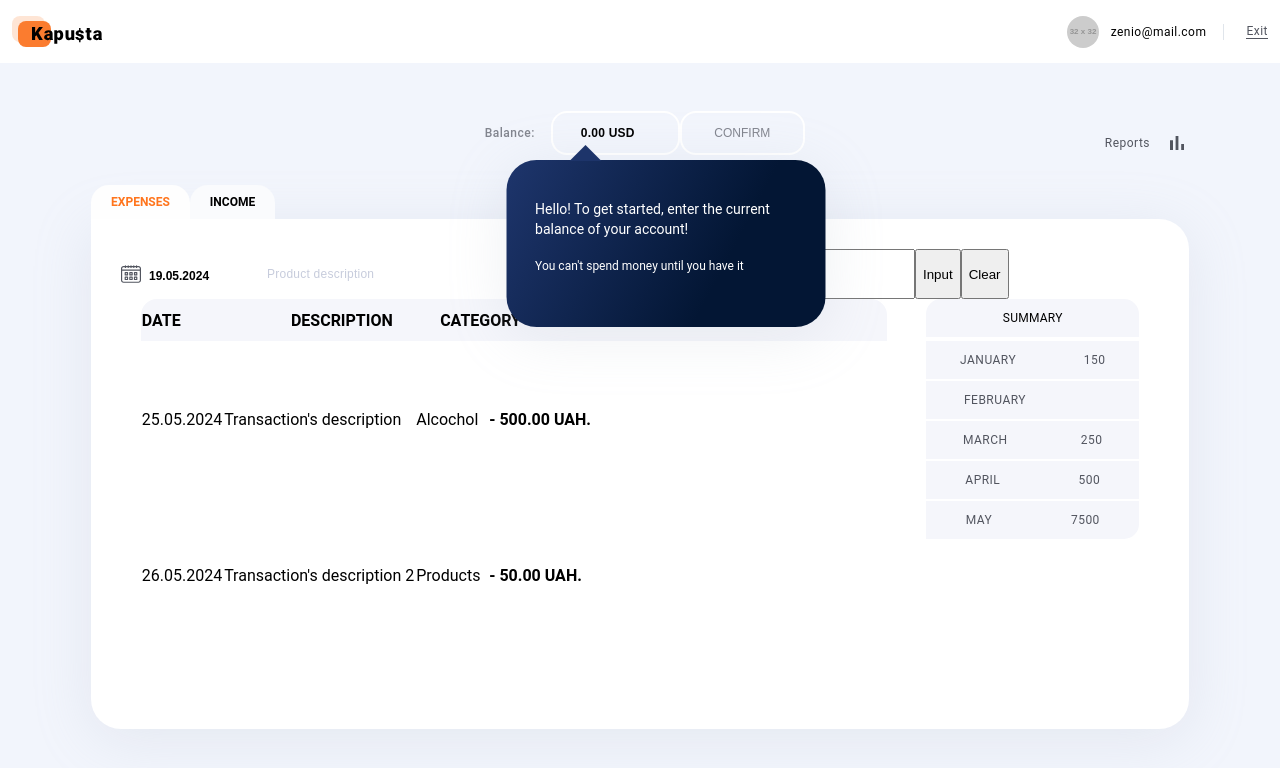
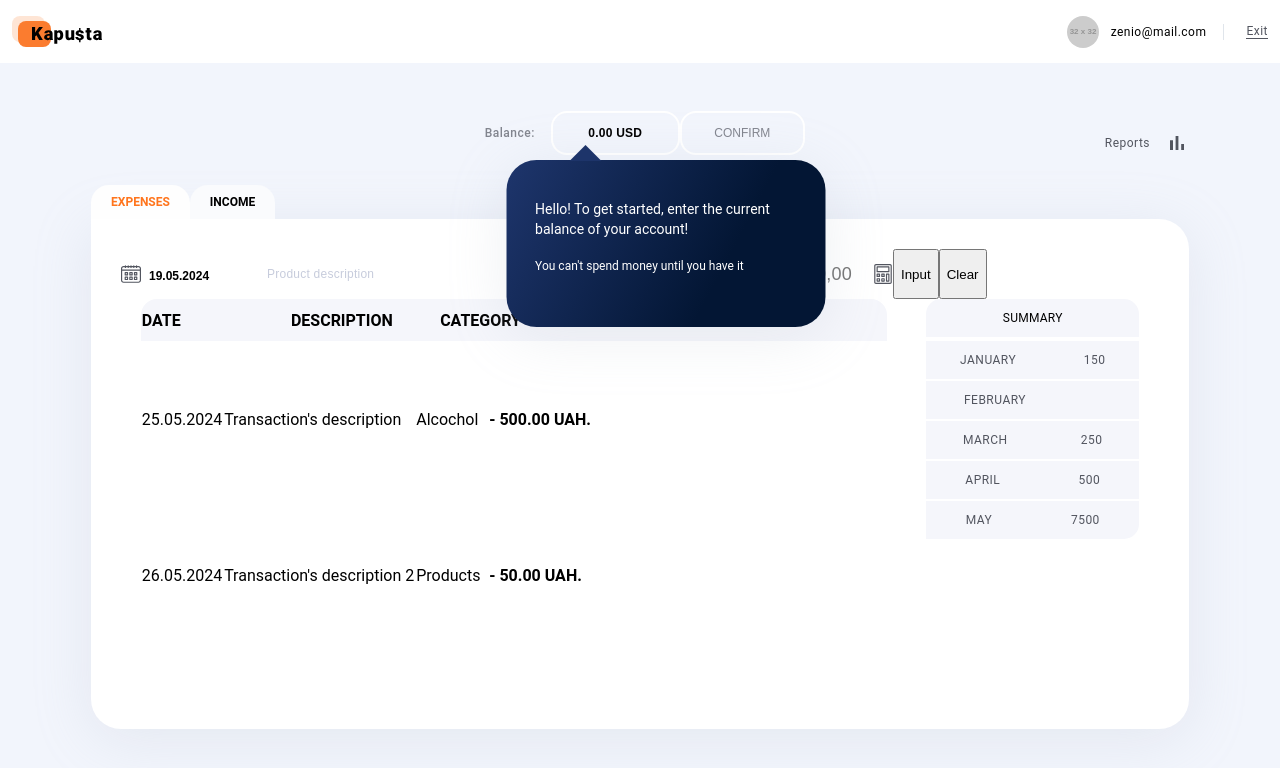
Before and after one commit to 831230/kapusta-architecture, a React (Create React App) app: page / in a window 1280 px wide. Both pictures are taken after typing "name@example.com", "Sample123" into the empty fields and a click on the button "LOG IN". Shown: the top 768 px of the page. Built offline with nearby package versions, Linux system fonts and the light colour scheme.

Commit message:
input value

```diff
--- a/src/components/Balance/Balance.module.css
+++ b/src/components/Balance/Balance.module.css
@@ -7,8 +7,6 @@
   gap: 16px;
   justify-content: center;
   margin-bottom: 20px;
-
-  z-index: 9999;
 }
 
 .BalanceLabel {
--- a/src/components/ExpensesIncomeForm/ExpensesIncomeForm.jsx
+++ b/src/components/ExpensesIncomeForm/ExpensesIncomeForm.jsx
@@ -4,6 +4,8 @@ import CreateDatePicker from '../DatePickerForm/DatePicker';
 import Select from 'react-select';
 
 import styles from './ExpensesIncomeForm.module.css';
+
+import calculator from '../../assets/calculator.svg';
 
 const categoryOptions = [
   { value: 'products', label: 'Products' },
@@ -32,6 +34,7 @@ const ExpensesIncomeForm = ({ callback, actionType, categories }) => {
       ...provided,
       zIndex: 5,
       height: '50px',
+      border: 'none',
       borderColor: state.isFocused ? '#FF751D' : provided.borderColor,
       '&:hover': {
         borderColor: '#FF751D',
@@ -65,7 +68,17 @@ const ExpensesIncomeForm = ({ callback, actionType, categories }) => {
           styles={customSelectStyles}
         />
 
-        <input type="number" placeholder="0,00" onChange={(e) => setAmount(e.target.value)} value={amount} />
+        <div className={styles.ExpensesIncomeFormInputValueContainer}>
+          <input
+            className={styles.ExpensesIncomeFormInputValue}
+            type="number"
+            placeholder="0,00"
+            onChange={(e) => setAmount(e.target.value)}
+            value={amount}
+            min="0"
+          />
+          <img className={styles.ExpensesIncomeFormInputValueIcon} src={calculator} alt="calculator icon" />
+        </div>
       </div>
       <button type="button" onClick={sendNewExpenseIncome}>
         Input
--- a/src/components/ExpensesIncomeForm/ExpensesIncomeForm.module.css
+++ b/src/components/ExpensesIncomeForm/ExpensesIncomeForm.module.css
@@ -28,19 +28,6 @@
   margin-left: 32px;
 }
 
-.ExpensesIncomeFormInputValue {
-  border: none;
-  outline: none;
-  background: none;
-
-  color: var(--description-color);
-  font-size: 12px;
-  letter-spacing: 0.24px;
-  font-weight: 900;
-
-  padding: 10px;
-}
-
 .ExpensesIncomeFormInputSelectCategory {
   width: 169px;
   height: 44px;
@@ -52,9 +39,46 @@
   font-weight: 400;
 }
 
+.ExpensesIncomeFormInputValueContainer {
+  position: relative;
+
+  display: flex;
+  justify-content: center;
+  align-items: center;
+}
+.ExpensesIncomeFormInputValue {
+  width: 120px;
+  border: none;
+  outline: none;
+  background: none;
+
+  color: var(--description-color);
+  font-size: 18px;
+  letter-spacing: 0.24px;
+
+  text-align: right;
+  padding-right: 41px;
+
+  border-left: none;
+  border-radius: 0 16px 16px 0;
+}
+.ExpensesIncomeFormInputValueIcon {
+  position: absolute;
+  right: 0;
+}
+
+input[type='number']::-webkit-outer-spin-button,
+input[type='number']::-webkit-inner-spin-button {
+  -webkit-appearance: none;
+  margin: 0;
+}
+
+input[type='number'] {
+  -moz-appearance: textfield;
+}
+
 .ExpensesIncomeFormInputDesc::placeholder,
-.ExpensesIncomeFormInputSelectCategory::placeholder,
-.ExpensesIncomeFormInputValue::placeholder {
+.ExpensesIncomeFormInputSelectCategory::placeholder {
   color: var(--description-color);
   font-size: 12px;
   letter-spacing: 0.24px;
```
Also changed, not shown: src/assets/calculator.svg (added).
